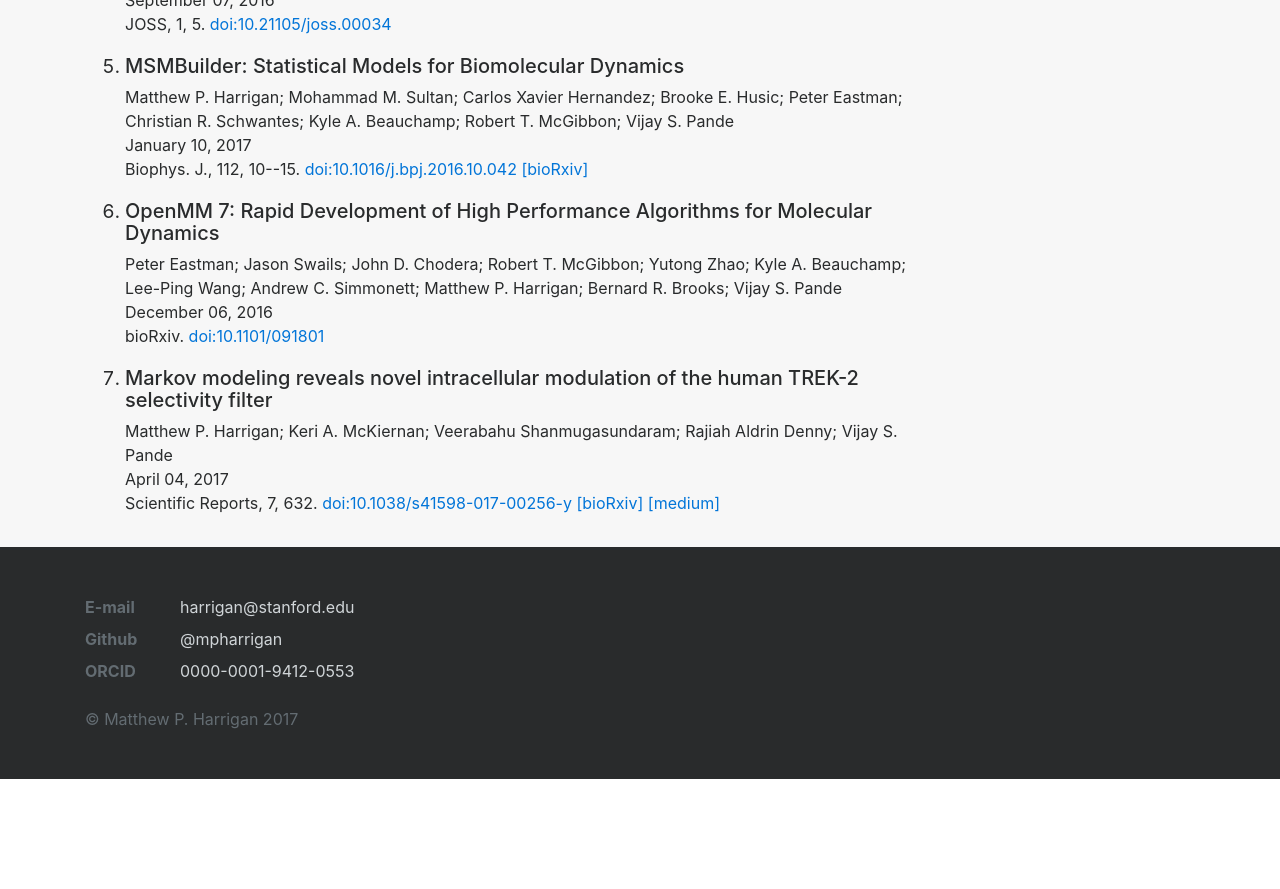
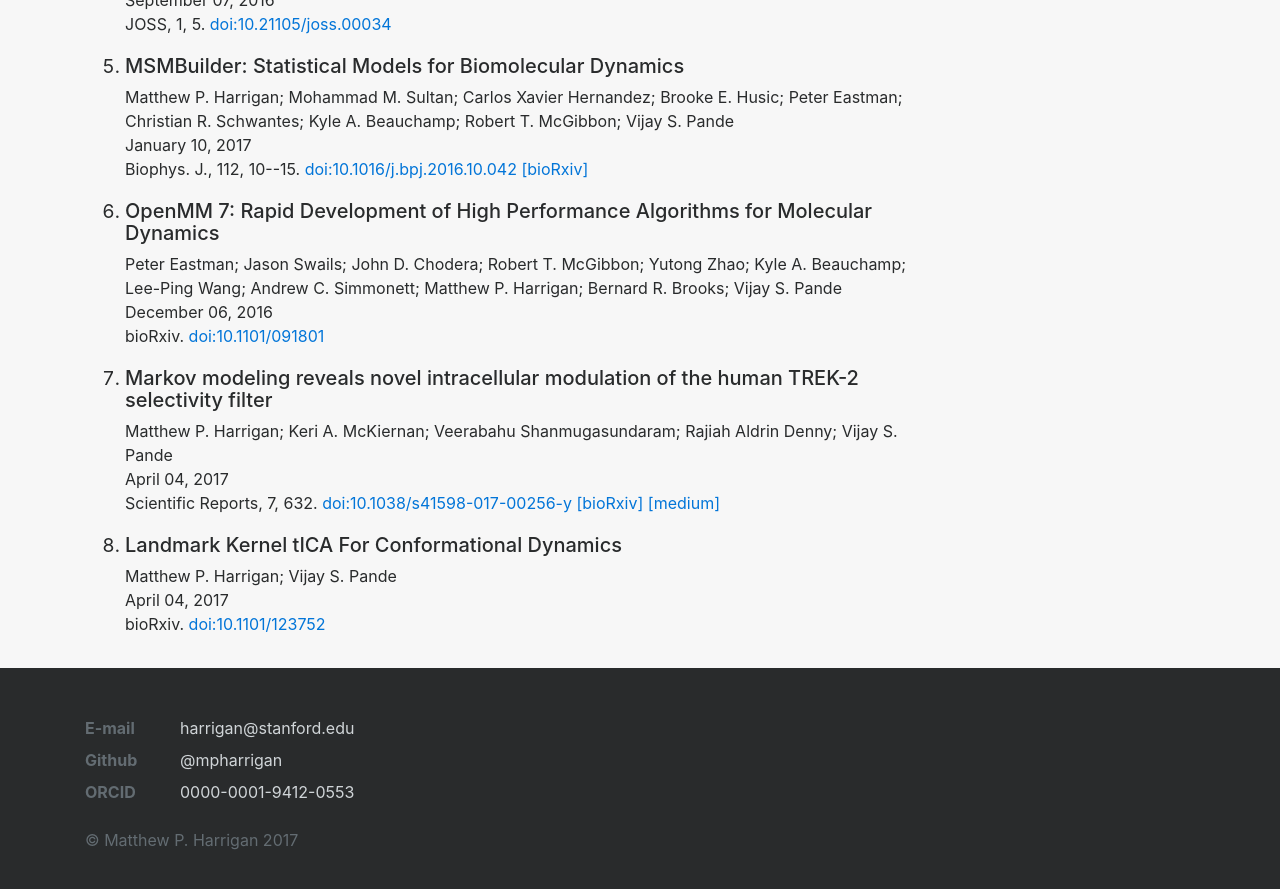
Before and after one commit to mpharrigan/mpharrigan.github.io, a Jekyll site: the page built from research/index.html, in a window 1280 px wide and 900 px high, scrolled down 1908 px. Shown: the top 889 px of the window. Built offline with Jekyll 4.4.1, drawn with Linux system fonts in a browser that asks for light colours; before the commit the page ends 2687 px from its top, so only the background shows below that.

Commit message:
Add landmark kernel tica preprint

```diff
--- a/_data/publications.yaml
+++ b/_data/publications.yaml
@@ -103,4 +103,12 @@
   doi: 10.1038/s41598-017-00256-y
   date: 2017-04-04
 
+- title: "Landmark Kernel tICA For Conformational Dynamics"
+  authors:
+    - Matthew P. Harrigan
+    - Vijay S. Pande
+  journal: "bioRxiv"
+  doi: 10.1101/123752
+  date: 2017-04-04
+
 # vim: ts=2 sw=2 et
```
